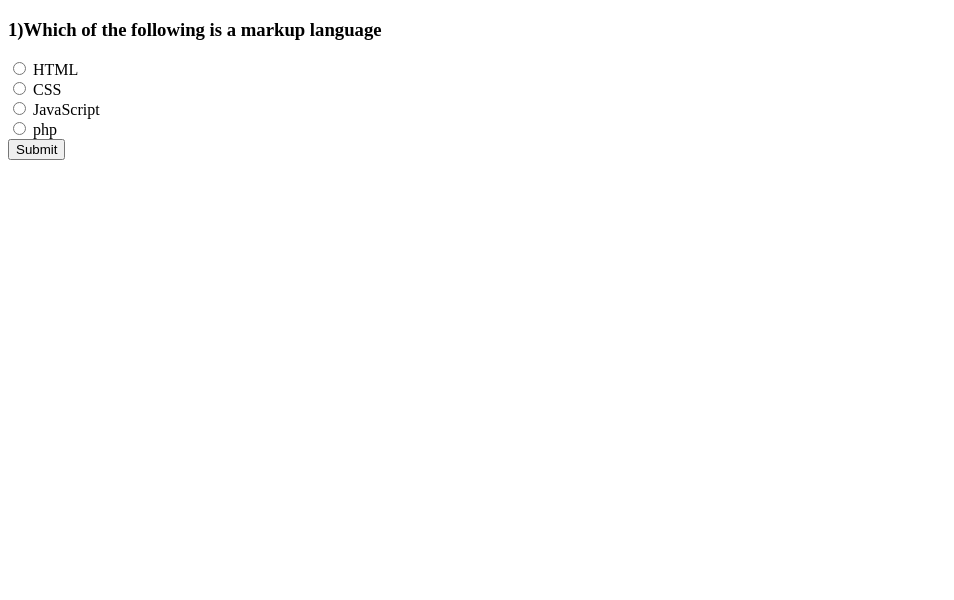
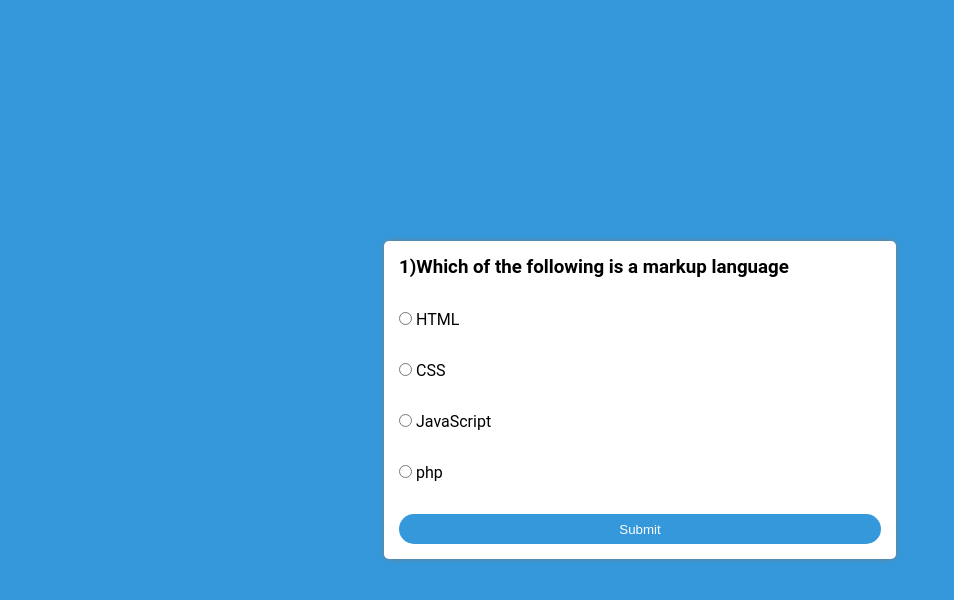
Before and after one commit to Noman099/test-quiz, a plain HTML site: page index.html in a window 1280 px wide. Shown: the whole page, without its empty margins (0-954 px from the left). Drawn offline with Linux system fonts and the light colour scheme.

Commit message:
added design

```diff
--- a/index.html
+++ b/index.html
@@ -5,6 +5,7 @@
     <meta http-equiv="X-UA-Compatible" content="IE=edge">
     <meta name="viewport" content="width=device-width, initial-scale=1.0">
     <title>QUIZ-TEST</title>
+    <link rel="stylesheet" href="./styler/style.css">
 </head>
 <body>
     <div class="main">
--- /dev/null
+++ b/styler/style.css
@@ -0,0 +1,38 @@
+*{
+    margin: 0;
+    padding: 0;
+    box-sizing: border-box;
+}
+@import url('https://fonts.googleapis.com/css2?family=Playfair+Display&display=swap');
+body{
+    background-color: #3498db;
+    font-family:'roboto',sans-serif ;
+}
+.main{
+    width: 100%;
+    height:100vh;
+    display: flex;
+    justify-content: center;
+    align-items: center;
+    flex-direction: column;
+}
+#box{
+    width: 40%;
+    padding: 15px;
+    box-shadow: 0px 0px 5px grey;
+    background-color: white;
+    border-radius: 5px;
+}
+.row{
+    width: 100%;
+    margin: 2em;
+    margin-left: 0px;
+}
+.btn{
+    width: 100%;
+    height: 30px;
+    background-color:#3498db ;
+    border: none;
+    border-radius: 50px;
+    color: white;
+}
```
